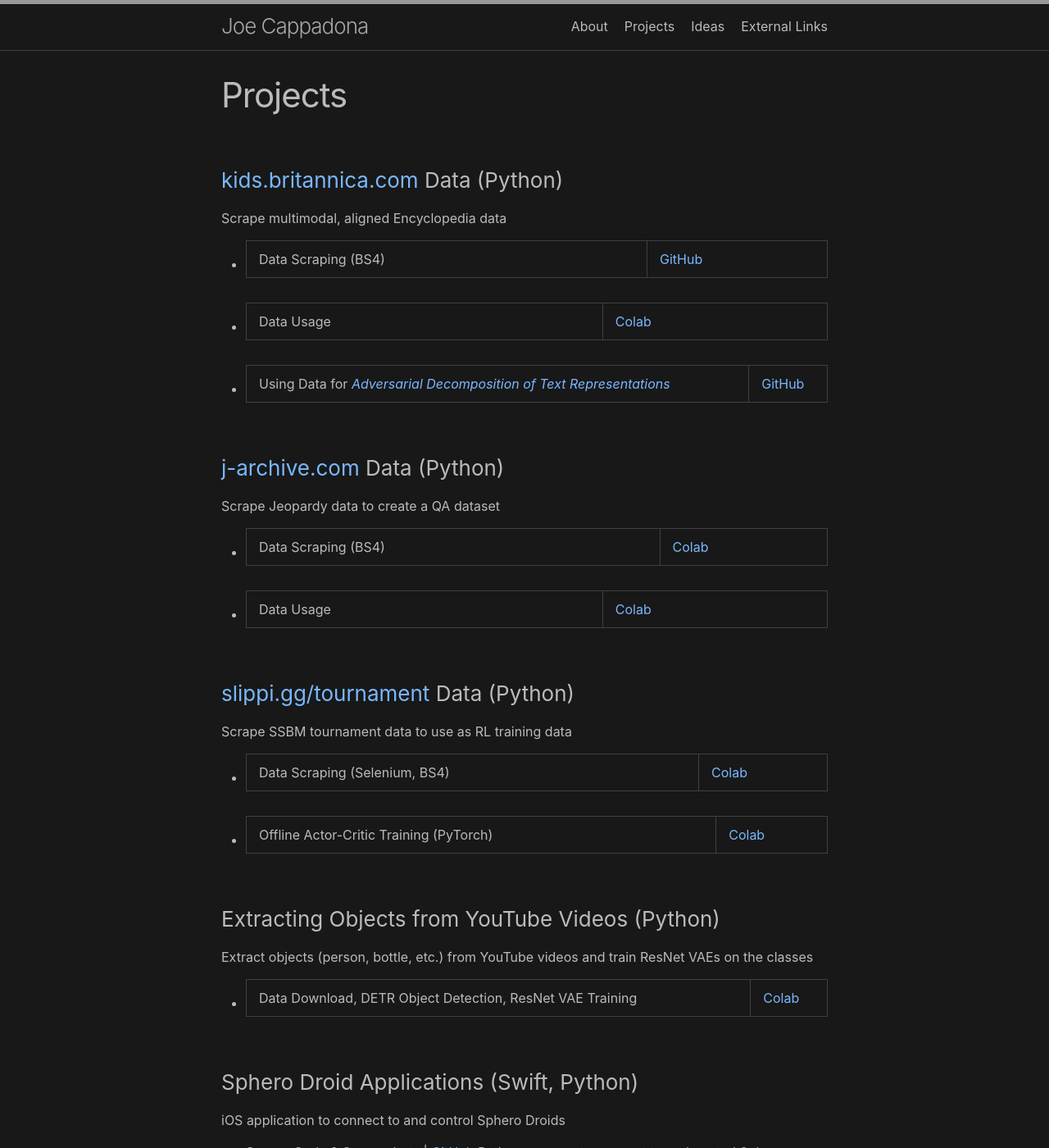
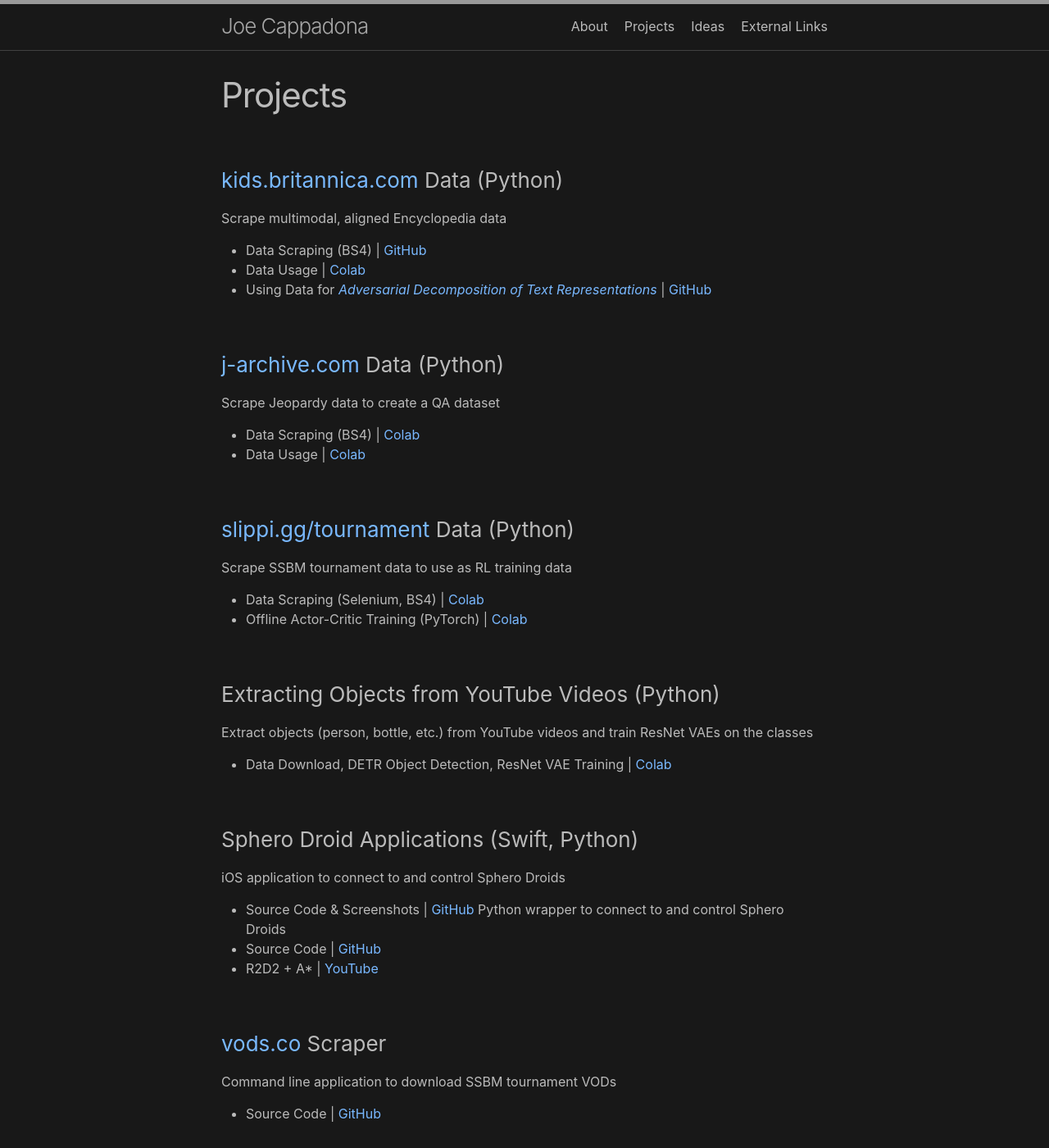
Before and after one commit to josephcappadona/josephcappadona.github.io, a Jekyll site: the page built from projects.md, in a window 1280 px wide and 1400 px high. Shown: the whole window at 82% size. Built offline with Jekyll 4.4.1, drawn with Linux system fonts in a browser that asks for light colours; some of the changed text lies outside the part shown.

Commit message:
Update projects.md

```diff
--- a/projects.md
+++ b/projects.md
@@ -6,52 +6,52 @@ permalink: /projects/
 
 ### [kids.britannica.com](https://kids.britannica.com) Data (Python)
 Scrape multimodal, aligned Encyclopedia data
-  * Data Scraping (BS4) | [GitHub](https://github.com/josephcappadona/kids_britannica/tree/dev/kids_britannica)
-  * Data Usage | [Colab](https://colab.research.google.com/drive/1r1xf4Xnk2Vej_l6GxiqFkxg89YFBqYQY)
-  * Using Data for [*Adversarial Decomposition of Text Representations*](https://arxiv.org/abs/1808.09042) | [GitHub](https://github.com/josephcappadona/adversarial_decomposition)
+  * Data Scraping (BS4) \| [GitHub](https://github.com/josephcappadona/kids_britannica/tree/dev/kids_britannica)
+  * Data Usage \| [Colab](https://colab.research.google.com/drive/1r1xf4Xnk2Vej_l6GxiqFkxg89YFBqYQY)
+  * Using Data for [*Adversarial Decomposition of Text Representations*](https://arxiv.org/abs/1808.09042) \| [GitHub](https://github.com/josephcappadona/adversarial_decomposition)
 
 ### [j-archive.com](https://j-archive.com) Data (Python)
 Scrape Jeopardy data to create a QA dataset
-  * Data Scraping (BS4) | [Colab](https://colab.research.google.com/drive/1Md2zFZivl3QgXmuUNMjIT2mDLgB158gY)
-  * Data Usage | [Colab](https://colab.research.google.com/drive/1X99ypJ3E_6jrc76I5DnMKrjgkmezEGvv)
+  * Data Scraping (BS4) \| [Colab](https://colab.research.google.com/drive/1Md2zFZivl3QgXmuUNMjIT2mDLgB158gY)
+  * Data Usage \| [Colab](https://colab.research.google.com/drive/1X99ypJ3E_6jrc76I5DnMKrjgkmezEGvv)
 
 ### [slippi.gg/tournament](https://slippi.gg/tournaments) Data (Python)
 Scrape SSBM tournament data to use as RL training data
-  * Data Scraping (Selenium, BS4) | [Colab](https://colab.research.google.com/drive/1Os4pK85UWkOmBO-7Mwq6cF9geWYEglSZ)
-  * Offline Actor-Critic Training (PyTorch) | [Colab](https://colab.research.google.com/drive/1cOEV2DYb86r2oujalaSt-c68CpnzHRjZ)
+  * Data Scraping (Selenium, BS4) \| [Colab](https://colab.research.google.com/drive/1Os4pK85UWkOmBO-7Mwq6cF9geWYEglSZ)
+  * Offline Actor-Critic Training (PyTorch) \| [Colab](https://colab.research.google.com/drive/1cOEV2DYb86r2oujalaSt-c68CpnzHRjZ)
 
 ### Extracting Objects from YouTube Videos (Python)
 Extract objects (person, bottle, etc.) from YouTube videos and train ResNet VAEs on the classes
-  * Data Download, DETR Object Detection, ResNet VAE Training | [Colab](https://github.com/josephcappadona/machine-learning-notebooks/blob/main/vision/%5BPyTorch%5D%20YouTube%20ResNetVAE.ipynb)
+  * Data Download, DETR Object Detection, ResNet VAE Training \| [Colab](https://github.com/josephcappadona/machine-learning-notebooks/blob/main/vision/%5BPyTorch%5D%20YouTube%20ResNetVAE.ipynb)
 
 ### Sphero Droid Applications (Swift, Python)
 iOS application to connect to and control Sphero Droids
-  * Source Code & Screenshots | [GitHub](https://github.com/josephcappadona/sphero-r2d2-iOS)
+  * Source Code & Screenshots \| [GitHub](https://github.com/josephcappadona/sphero-r2d2-iOS)
 Python wrapper to connect to and control Sphero Droids
-  * Source Code | [GitHub](https://github.com/josephcappadona/sphero-project)
-  * R2D2 + A* | [YouTube](https://www.youtube.com/watch?v=qjIhtkhbPT8)
+  * Source Code \| [GitHub](https://github.com/josephcappadona/sphero-project)
+  * R2D2 + A* \| [YouTube](https://www.youtube.com/watch?v=qjIhtkhbPT8)
 
 ### [vods.co](https://vods.co) Scraper
 Command line application to download SSBM tournament VODs
-  * Source Code | [GitHub](https://github.com/josephcappadona/vods-scraper)
+  * Source Code \| [GitHub](https://github.com/josephcappadona/vods-scraper)
 
 ### Opinion Mining Amazon Reviews
 Aggregating opinions over product features
-  * Source Code | [GitHub](https://github.com/josephcappadona/opinion-mining-amazon-reviews)
-  * Final Poster | [GDrive](https://drive.google.com/file/d/1CqQFCXgYBRaFOQQS3yTzbhTql5uwcVkO/)
-  * Interactive Demo | [AWS](http://cis401-frontend.s3-website-us-east-1.amazonaws.com/)
+  * Source Code \| [GitHub](https://github.com/josephcappadona/opinion-mining-amazon-reviews)
+  * Final Poster \| [GDrive](https://drive.google.com/file/d/1CqQFCXgYBRaFOQQS3yTzbhTql5uwcVkO/)
+  * Interactive Demo \| [AWS](http://cis401-frontend.s3-website-us-east-1.amazonaws.com/)
 
 ### multitetris (Rust)
 Multiplayer tetris using sockets
-  * Source Code | [https://github.com/josephcappadona/multitetris]
-  * Final Presentation | [GDrive](https://docs.google.com/presentation/d/1XXDWQEsQC_ybpI_j3CtzlZwtevSpchEtIelRVSSNbDE)
+  * Source Code \| [https://github.com/josephcappadona/multitetris]
+  * Final Presentation \| [GDrive](https://docs.google.com/presentation/d/1XXDWQEsQC_ybpI_j3CtzlZwtevSpchEtIelRVSSNbDE)
 
 ### Foodstruck (Objective C)
 iOS Application for ordering food from food trucks
-  * Source Code | [GitHub](https://github.com/cerenali/Foodstruck)
-  * Description & Screenshots | [DevPost](https://devpost.com/software/foodstruck)
+  * Source Code \| [GitHub](https://github.com/cerenali/Foodstruck)
+  * Description & Screenshots \| [DevPost](https://devpost.com/software/foodstruck)
 
 ### Tweet Sentiment Analyzer (Python)
 Track tweet sentiment for keywords in real time
-* Source Code | [GitHub](https://github.com/ryin1/twitter-sentiment)
-* Sample Output Graph | [GDrive](https://drive.google.com/file/d/10jHCvpG1HVmzvRtU11aTGmyfQTjIiDZc)
+* Source Code \| [GitHub](https://github.com/ryin1/twitter-sentiment)
+* Sample Output Graph \| [GDrive](https://drive.google.com/file/d/10jHCvpG1HVmzvRtU11aTGmyfQTjIiDZc)
```
